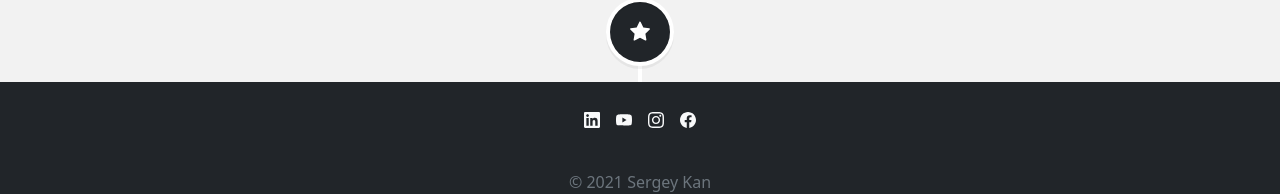
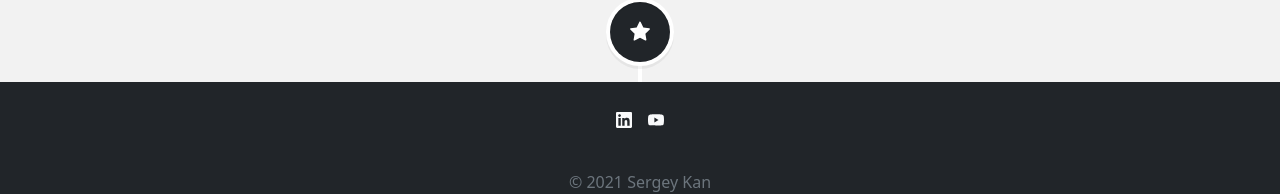
Before and after one commit to serg-kan/portfolio-website, a React (Create React App) app: page / in a window 1280 px wide. Shown: the part 1528-1722 px from the top of the page. Built offline with nearby package versions, Linux system fonts and the light colour scheme.

Commit message:
removed fb/inst icons

```diff
--- a/src/components/footer/Footer.jsx
+++ b/src/components/footer/Footer.jsx
@@ -17,16 +17,6 @@ const Footer = () => {
               <SiYoutube />
             </a>
           </li>
-          <li class="nav-item">
-            <a target="_blank" className="nav-link px-2 text-light" rel="noopener noreferrer" href="https://www.instagram.com/serg_kan/">
-              <SiInstagram />
-            </a>
-          </li>
-          <li class="nav-item">
-            <a target="_blank" className="nav-link px-2 text-light" rel="noopener noreferrer" href="https://www.facebook.com/serg.kan096/">
-              <SiFacebook />
-            </a>
-          </li>
         </ul>
         <p class="text-center text-muted">&copy; 2021 Sergey Kan</p>
       </footer>
```
